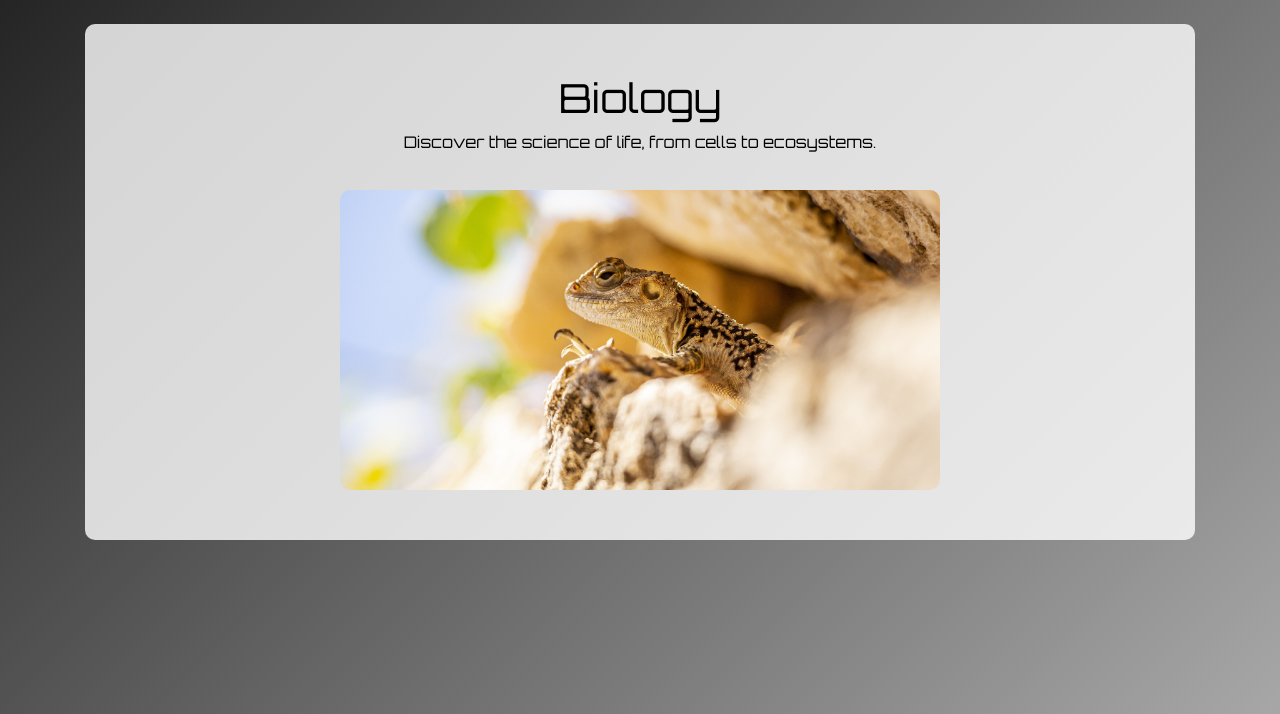
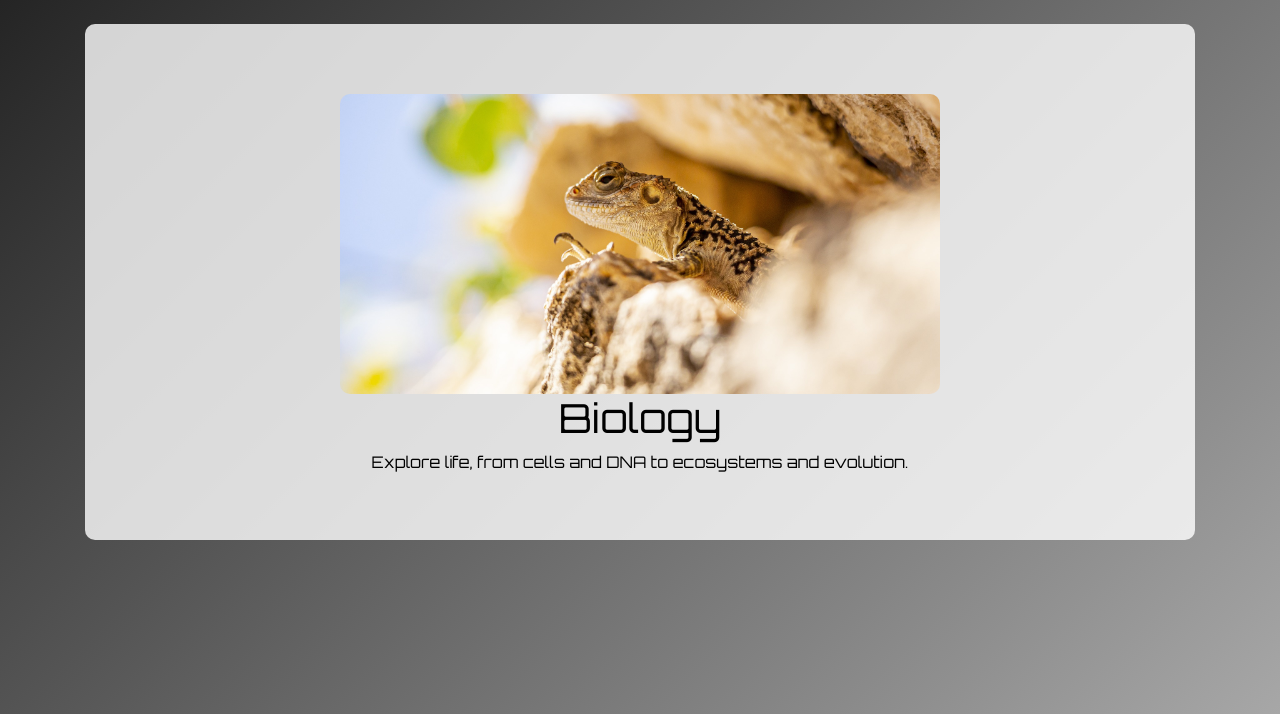
Before and after one commit to PWesely4/CSCS_Flask_Site1, a Flask app: page /biology in a window 1280 px wide. Shown: the part 56-770 px from the top of the page. Run offline with Flask 2, Linux system fonts and the light colour scheme.

Commit message:
Update biology.html

```diff
--- a/templates/biology.html
+++ b/templates/biology.html
@@ -1,11 +1,9 @@
 {% extends "base.html" %}
-
 {% block title %}Biology{% endblock %}
-
 {% block content %}
 <div class="jumbotron">
+    <img src="{{ url_for('static', filename='images/biology.jpg') }}" alt="Biology">
     <h1>Biology</h1>
-    <p>Discover the science of life, from cells to ecosystems.</p>
-    <img src="{{ url_for('static', filename='images/biology.jpg') }}" alt="Biology">
+    <p>Explore life, from cells and DNA to ecosystems and evolution.</p>
 </div>
 {% endblock %}
```
